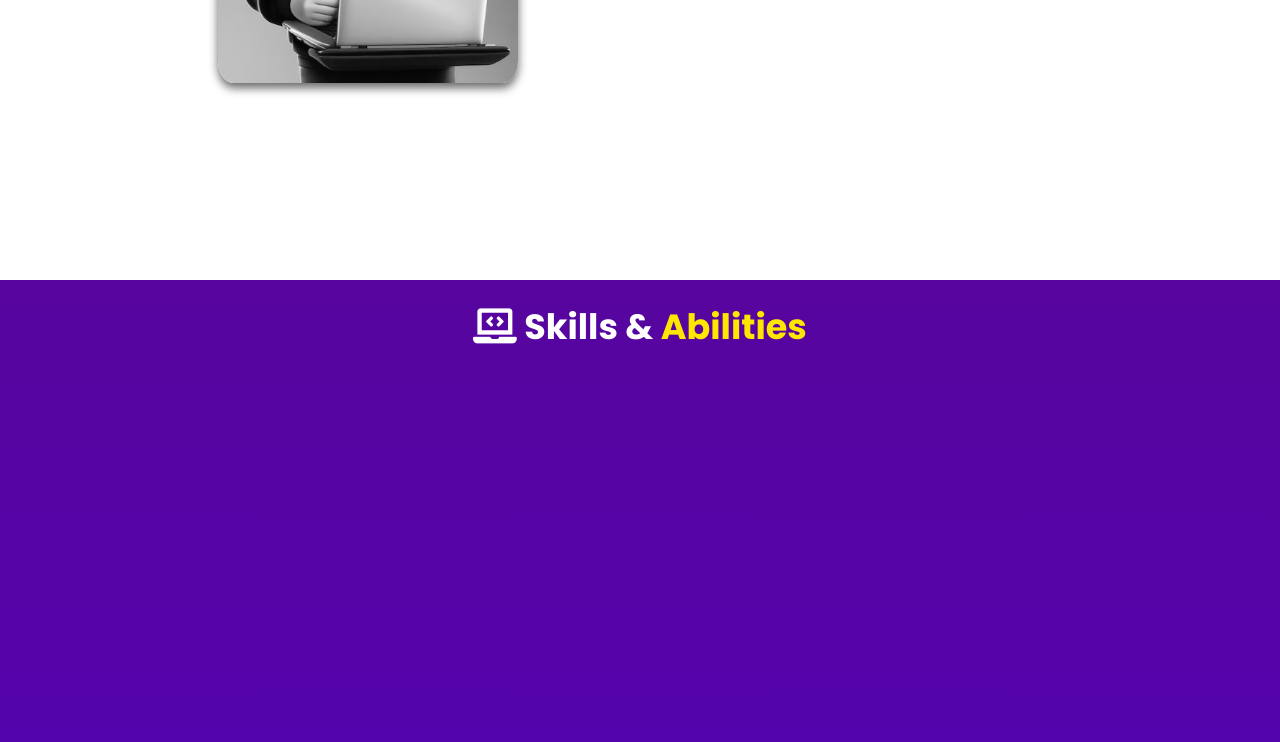
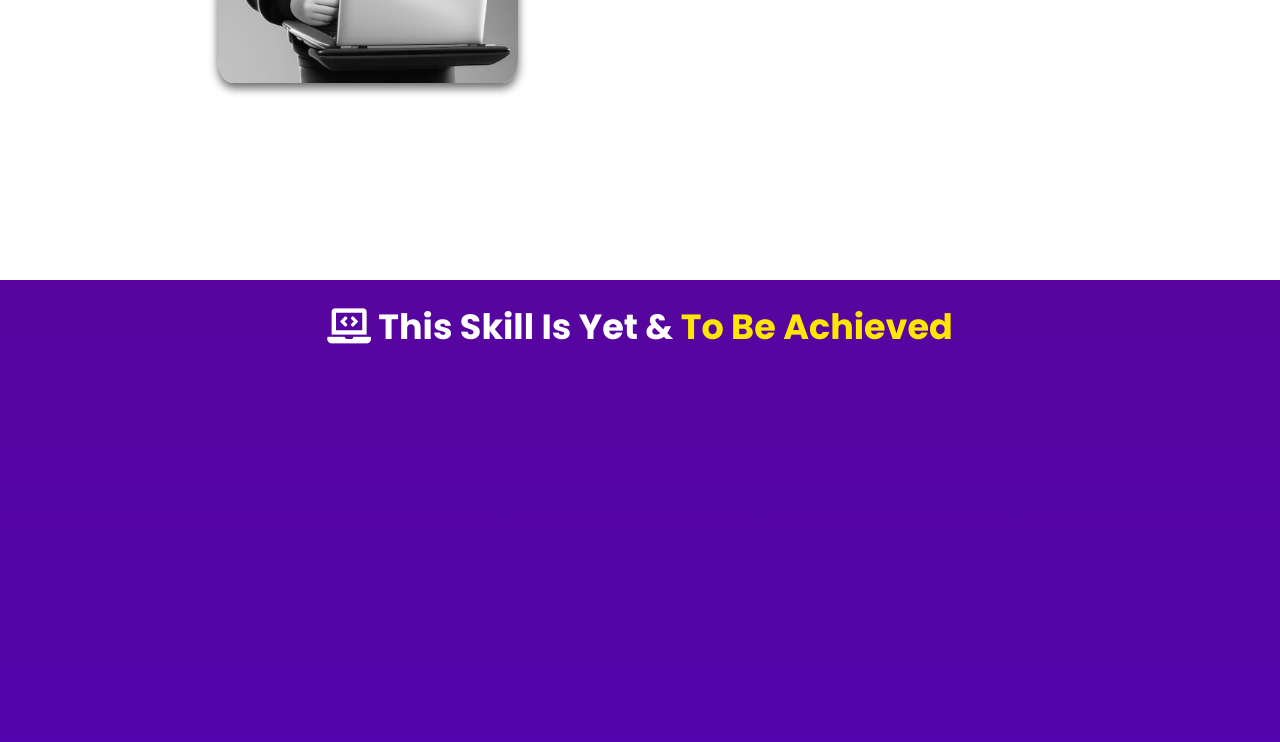
Before and after one commit to AnkitG791m/ankit-g, a plain HTML site: page index.html in a window 1280 px wide. Shown: the part 1320-2062 px from the top of the page. Drawn offline with nearby package versions, Linux system fonts and the light colour scheme.

Commit message:
Update index.html

```diff
--- a/index.html
+++ b/index.html
@@ -113,7 +113,7 @@
 <!-- skills section starts -->
 <section class="skills" id="skills">
 
-    <h2 class="heading"><i class="fas fa-laptop-code"></i> Skills & <span>Abilities</span></h2>
+    <h2 class="heading"><i class="fas fa-laptop-code"></i> This Skill is yet & <span>to be achieved</span></h2>
 
     <div class="container">
           <div class="row" id="skillsContainer">
```
